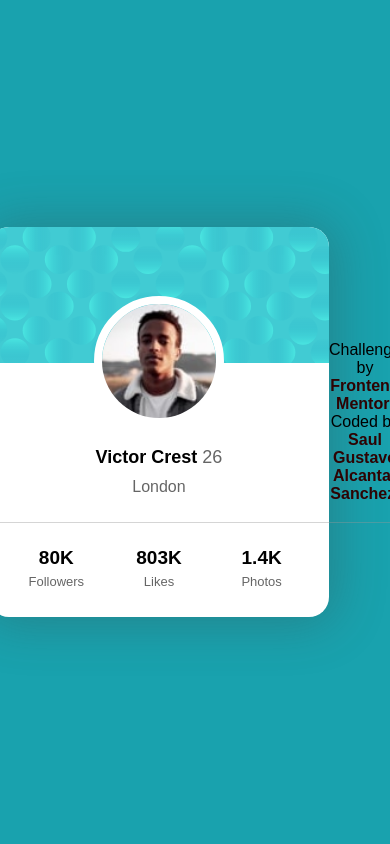
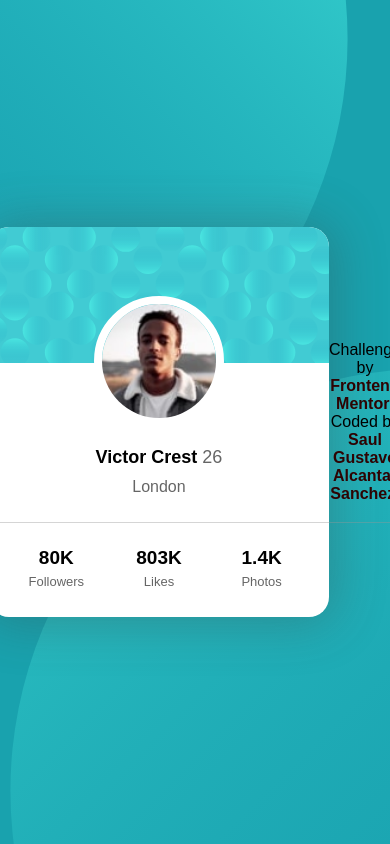
Before and after one commit to Saul-Gustavo/profile-card-component, a plain HTML site: page index.html in a window 390 px wide. Drawn offline with Linux system fonts and the light colour scheme; the site is published under a folder, as on GitHub Pages, so addresses that start at the root find nothing; a web font is replaced by a local one.

Commit message:
agregando styles.css

```diff
--- a/styles.css
+++ b/styles.css
@@ -22,7 +22,7 @@
 
 body{
     background-color: var(--dark-cyan);
-    background-image: url(/images/bg-pattern-top.svg), url(/images/bg-pattern-bottom.svg);
+    background-image: url(images/bg-pattern-top.svg), url(images/bg-pattern-bottom.svg);
     background-repeat: no-repeat, no-repeat;
     background-size: 60%, 67%;
     background-position: top -27rem left -15rem, bottom -44rem right -16rem;
@@ -149,7 +149,7 @@ footer .attribution > a{
 
 @media screen and  (max-width: 1440px) {
     body {
-        background-image: url(../images/bg-pattern-top.svg), url(../images/bg-pattern-bottom.svg);
+        background-image: url(images/bg-pattern-top.svg), url(images/bg-pattern-bottom.svg);
         background-repeat: no-repeat, no-repeat;
         background-position: top -22rem left -14rem, bottom -40rem right -16rem;
     }
@@ -161,7 +161,7 @@ footer .attribution > a{
 
     body{
         background-color: var(--dark-cyan);
-        background-image: url(../images/bg-pattern-top.svg), url(../images/bg-pattern-bottom.svg);
+        background-image: url(images/bg-pattern-top.svg), url(images/bg-pattern-bottom.svg);
         background-repeat: no-repeat, no-repeat;
         background-size: cover, cover;
         background-position: top -24em left -31em, bottom -23em right -29em;
```
